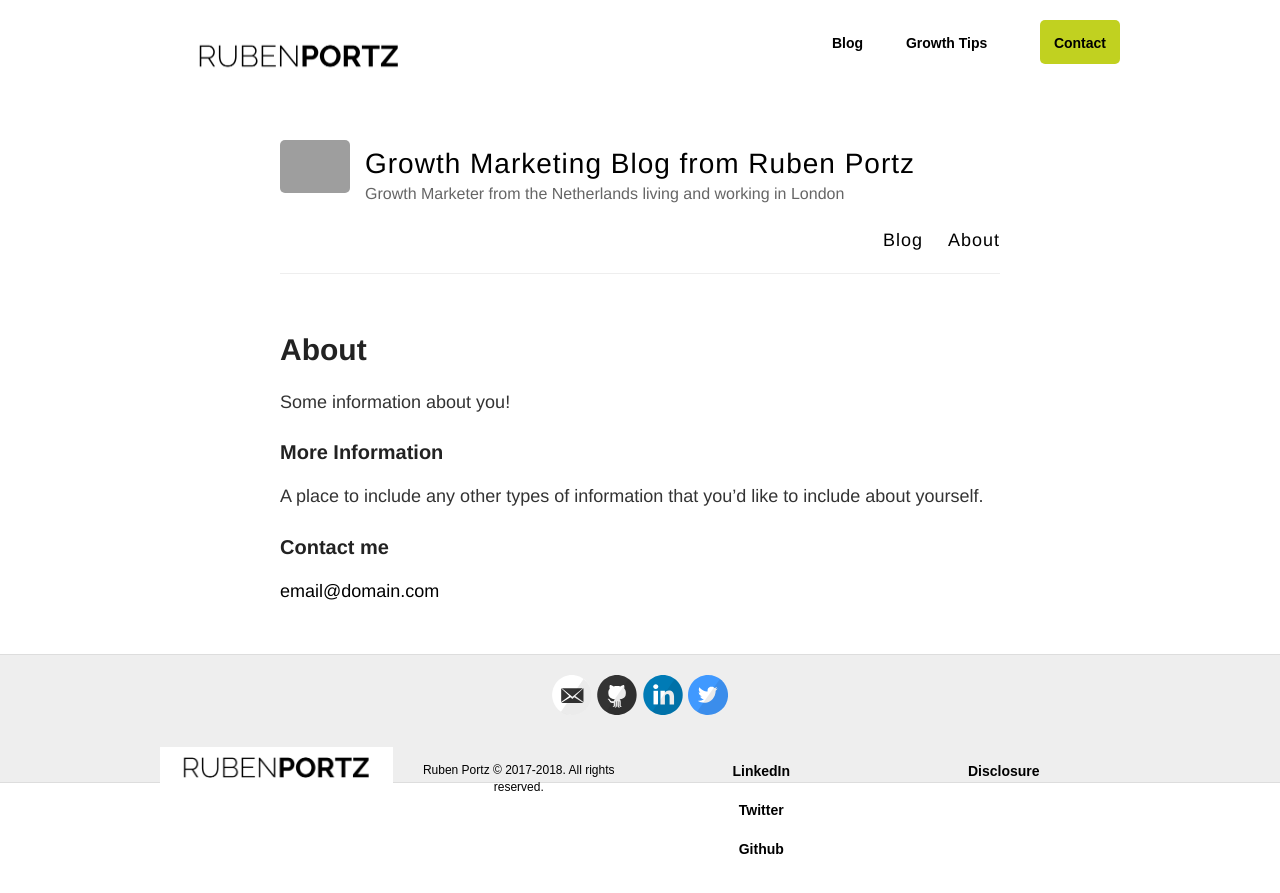
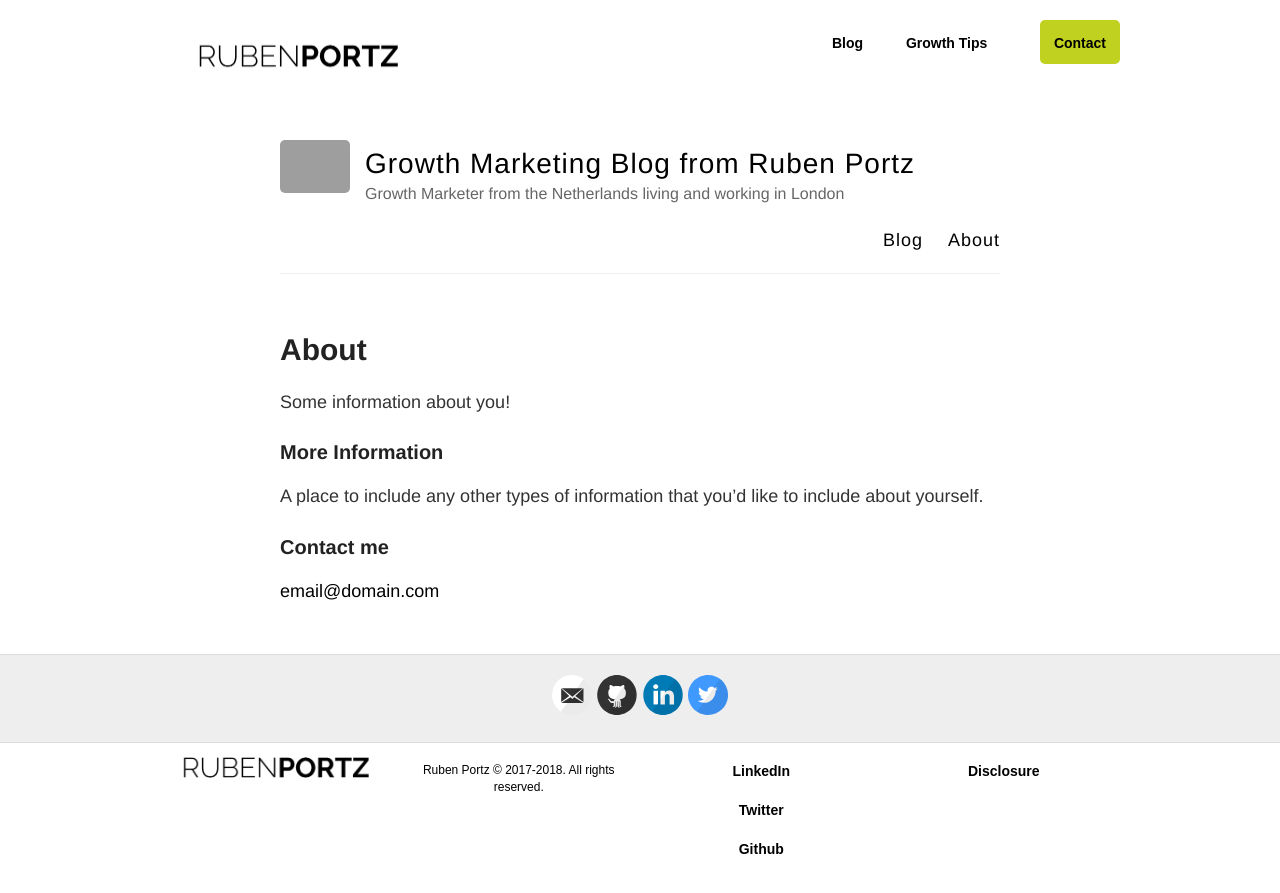
Before and after one commit to rubenportz/Ruben-Portz, a Jekyll site: the page built from about.md, in a window 1280 px wide. Shown: the top 893 px of the page. Built offline with Jekyll 4.4.1, drawn with Linux system fonts in a browser that asks for light colours; grey boxes are pictures that could not be loaded.

Commit message:
Update default.html

```diff
--- a/_layouts/default.html
+++ b/_layouts/default.html
@@ -43,12 +43,13 @@
       <div class="container">
         <footer class="footer">
           {% include svg-icons.html %}
-          {% include footer.html %}
+
         </footer>
       </div>
     </div>
 
     {% include analytics.html %}
+    {% include footer.html %}
   </body>
 
 </html>
```
